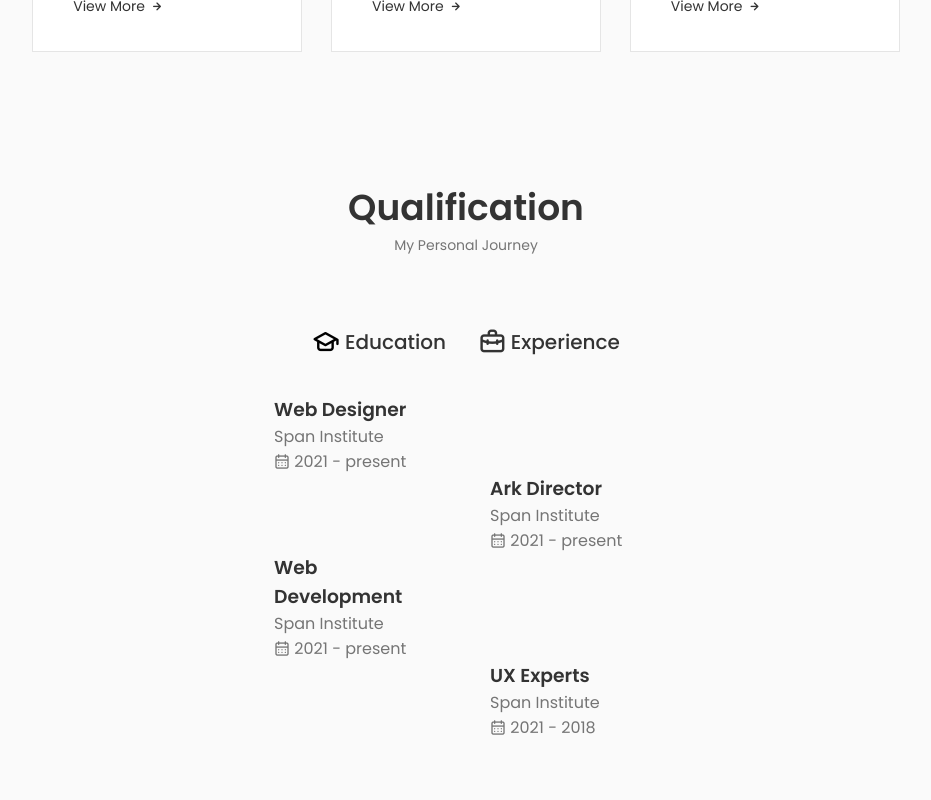
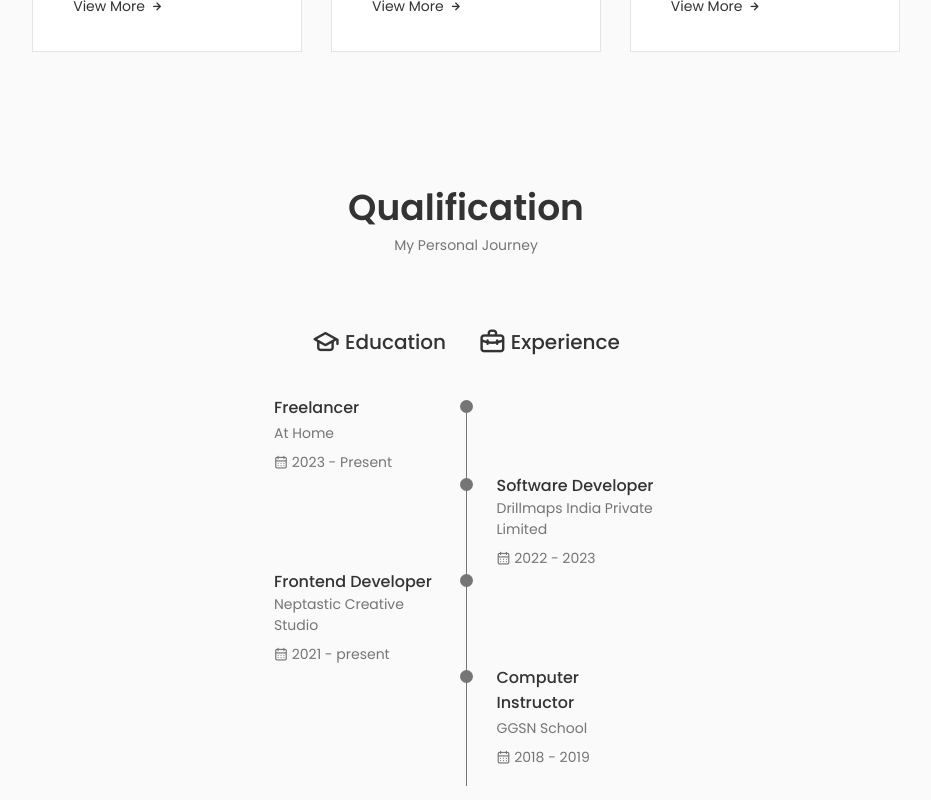
Before and after one commit to aman9267/aman-dev, a React (Create React App) app: page / in a window 1280 px wide. Shown: the part 2328-3128 px from the top of the page, without its empty margins (174-1105 px from the left). Before the commit the page ends 3100 px from the top, so only its background shows below. Built offline with nearby package versions, Linux system fonts and the light colour scheme.

Commit message:
add qualification and experiance

```diff
--- a/src/components/about/About.js
+++ b/src/components/about/About.js
@@ -6,7 +6,7 @@ import Info from "./Info";
 
 const About = () => {
   return (
-    <section className="about section" id="#about">
+    <section className="about section" id="about">
       <h2 className="section__title">About Me</h2>
       <span className="section__subtitle">My Introduction</span>
       <div className="about__container container grid">
--- a/src/components/qualification/Qualification.js
+++ b/src/components/qualification/Qualification.js
@@ -1,29 +1,75 @@
-import React from "react";
+import React, { useState } from "react";
 import './qualification.css'
 
 const Qualification = () => {
+
+
+     // Use StateManager
+     const [toggleState, setToggleState] = useState(0)
+
+     const ToggleTab = (index)=>{
+         setToggleState(index)
+     }
+
   return (
-    <section className="section qualification">
+    <section className="section qualification" id="portfolio">
       <h2 className="section__title">Qualification</h2>
       <span className="section__subtitle">My Personal Journey</span>
 
       <div className="qualification__container container">
         <div className="qualification__tabs">
-            <div className="qualification__button button--flex">
-                <i className="uil uil-graduation-cap qualification__icon qualification__active"></i> Education
+            <div className="qualification__button button--flex" onClick={()=>{ToggleTab(0)}}>
+                <i className="uil uil-graduation-cap qualification__icon"></i> Education
             </div>
 
-            <div className="qualification__button button--flex">
+            <div className="qualification__button button--flex"onClick={()=>{ToggleTab(1)}}>
                 <i className="uil uil-briefcase-alt qualification__icon"></i> Experience
             </div>
         </div>
 
         <div className="qualification__sections">
-            <div className="qualification__content qualification__content-active">
+            <div className={toggleState === 0 ? "qualification__content qualification__content-active" : "qualification__content"}>
+
                 <div className="qualification__data">
                     <div>
-                        <h3 className="qualification__title">Web Designer</h3>
-                        <span className="qualification__subtitle">Span Institute</span>
+                        <h3 className="qualification__title">Freelancer</h3>
+                        <span className="qualification__subtitle">At Home</span>
+                        <div className="qualification__calendar">
+                            <i className="uil uil-calendar-alt"></i> 2023 - Present
+                        </div>
+                    </div>
+                    <div>
+
+                        <span className="qualification__rounder"></span>
+                        <span className="qualification__line"></span>
+
+                    </div>
+                </div>
+
+                <div className="qualification__data">
+                    <div></div>
+                    <div>
+
+                        <span className="qualification__rounder"></span>
+                        <span className="qualification__line"></span>
+
+                    </div>
+                    <div>
+                        <h3 className="qualification__title">Software Developer</h3>
+                        <span className="qualification__subtitle">Drillmaps India Private Limited</span>
+                        <div className="qualification__calendar">
+                            <i className="uil uil-calendar-alt"></i> 2022 - 2023
+                        </div>
+                    </div>
+
+                </div>
+
+
+
+                <div className="qualification__data">
+                    <div>
+                        <h3 className="qualification__title">Frontend Developer</h3>
+                        <span className="qualification__subtitle">Neptastic Creative Studio</span>
                         <div className="qualification__calendar">
                             <i className="uil uil-calendar-alt"></i> 2021 - present
                         </div>
@@ -45,21 +91,23 @@ const Qualification = () => {
 
                     </div>
                     <div>
-                        <h3 className="qualification__title">Ark Director</h3>
-                        <span className="qualification__subtitle">Span Institute</span>
+                        <h3 className="qualification__title"> Computer Instructor</h3>
+                        <span className="qualification__subtitle">GGSN School</span>
                         <div className="qualification__calendar">
-                            <i className="uil uil-calendar-alt"></i> 2021 - present
+                            <i className="uil uil-calendar-alt"></i> 2018 - 2019
                         </div>
                     </div>
 
                 </div>
 
+            </div>
 
 
+            <div className={toggleState === 1 ? "qualification__content qualification__content-active" : "qualification__content"}>
                 <div className="qualification__data">
                     <div>
-                        <h3 className="qualification__title">Web Development</h3>
-                        <span className="qualification__subtitle">Span Institute</span>
+                        <h3 className="qualification__title">Bachelor Of Computer</h3>
+                        <span className="qualification__subtitle">Indra Gandhi University</span>
                         <div className="qualification__calendar">
                             <i className="uil uil-calendar-alt"></i> 2021 - present
                         </div>
@@ -81,63 +129,21 @@ const Qualification = () => {
 
                     </div>
                     <div>
-                        <h3 className="qualification__title">UX Experts</h3>
-                        <span className="qualification__subtitle">Span Institute</span>
+                        <h3 className="qualification__title">Intermediate</h3>
+                        <span className="qualification__subtitle">DR Shyama PMIC</span>
                         <div className="qualification__calendar">
-                            <i className="uil uil-calendar-alt"></i> 2021 - 2018
+                            <i className="uil uil-calendar-alt"></i> 2017 - 2018
                         </div>
                     </div>
 
                 </div>
 
-            </div>
-
-
-
-
-            <div className="qualification__content">
                 <div className="qualification__data">
                     <div>
-                        <h3 className="qualification__title">Product Designer</h3>
-                        <span className="qualification__subtitle">Span Institute</span>
+                        <h3 className="qualification__title">High School</h3>
+                        <span className="qualification__subtitle">Sri. Tara Chandra Inter-collage</span>
                         <div className="qualification__calendar">
-                            <i className="uil uil-calendar-alt"></i> 2021 - present
-                        </div>
-                    </div>
-                    <div>
-
-                        <span className="qualification__rounder"></span>
-                        <span className="qualification__line"></span>
-
-                    </div>
-                </div>
-
-                <div className="qualification__data">
-                    <div></div>
-                    <div>
-
-                        <span className="qualification__rounder"></span>
-                        <span className="qualification__line"></span>
-
-                    </div>
-                    <div>
-                        <h3 className="qualification__title">UX Designer</h3>
-                        <span className="qualification__subtitle">Span Institute</span>
-                        <div className="qualification__calendar">
-                            <i className="uil uil-calendar-alt"></i> 2021 - present
-                        </div>
-                    </div>
-
-                </div>
-
-
-
-                <div className="qualification__data">
-                    <div>
-                        <h3 className="qualification__title">Web Development</h3>
-                        <span className="qualification__subtitle">Span Institute</span>
-                        <div className="qualification__calendar">
-                            <i className="uil uil-calendar-alt"></i> 2021 - present
+                            <i className="uil uil-calendar-alt"></i> 2015 - 2017
                         </div>
                     </div>
                     <div>
--- a/src/components/qualification/qualification.css
+++ b/src/components/qualification/qualification.css
@@ -26,7 +26,8 @@
 }
 
 .qualification__active{
-    color: var(--title-color-dark);
+    /* color: var(--title-color-dark); */
+    color: red;
 }
 
 .qualification__sections{
@@ -47,5 +48,36 @@
     display: grid;
     grid-template-columns: 1fr max-content 1fr;
     column-gap: 1.5rem;
+}
+
+.qualification__title{
+    font-size: var(--normal-font-size);
+    font-weight: var(--font-medium);
 
 }
+
+.qualification__subtitle{
+    display: inline-block;
+    font-size: var(--small-font-size);
+    margin-bottom: var(--mb-0-5);
+
+}
+
+.qualification__calendar{
+    font-size: var(--small-font-size);
+
+}
+.qualification__rounder{
+    display: inline-block;
+    width: 13px;
+    height: 13px;
+    background-color: var(--text-color);
+    border-radius: 50%;
+}
+.qualification__line{
+    display: block;
+    width: 1px;
+    height: 100%;
+    background-color: var(--text-color);
+    transform: translate(6px, -7px);
+}
--- a/src/components/services/Services.js
+++ b/src/components/services/Services.js
@@ -9,7 +9,7 @@ const Services = () => {
             setToggleState(index)
         }
   return (
-    <section className="services section " id="services">
+    <section className="services section " id="service">
       <h2 className="section__title">Services</h2>
       <span className="section__subtitle">What I offer</span>
       <div className="service__container container grid">
```
